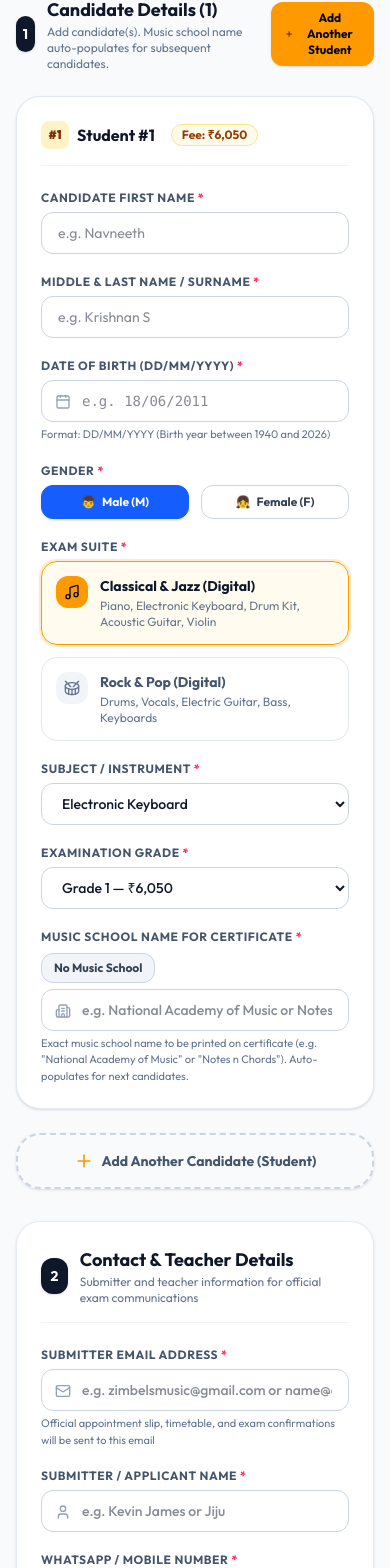
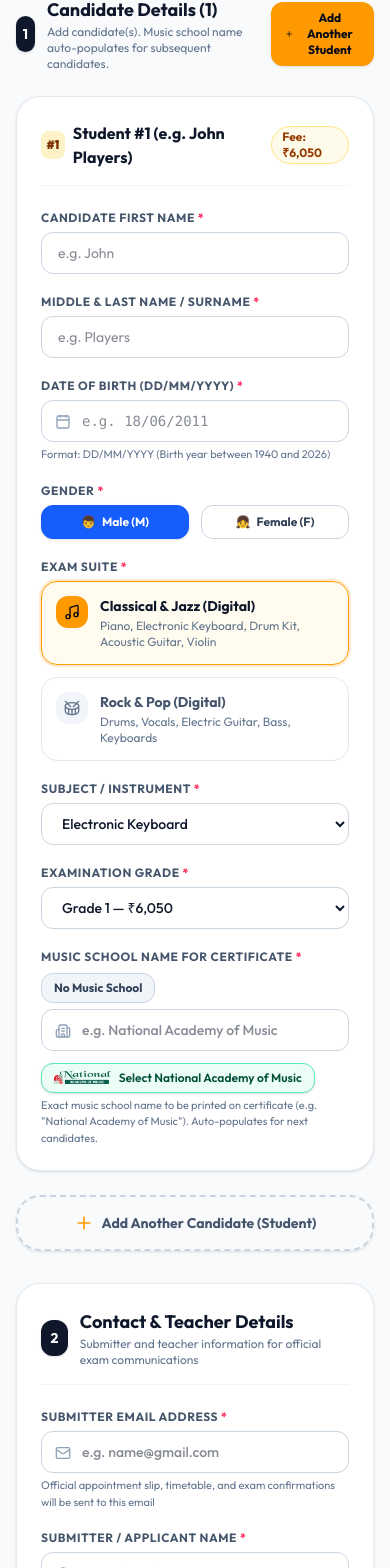
Before and after one commit to navaneethkrishnans4/sangeet-sarathi, a Next.js app: page /enroll in a window 390 px wide. Shown: the part 339-1907 px from the top of the page. Built offline with nearby package versions, Linux system fonts and the light colour scheme; a web font is replaced by a local one.

Commit message:
feat(enroll): update placeholders (John Players, National Academy of Music, name@gmail.com, John Adams) and add National Academy of Music logo

```diff
--- a/app/enroll/page.tsx
+++ b/app/enroll/page.tsx
@@ -625,7 +625,16 @@ export default function PublicEnrollPage() {
                             {c.hasNoSchool || !c.schoolName ? (
                               <span className="italic text-slate-400">None (Independent)</span>
                             ) : (
+                              <div className="flex items-center gap-2">
+                                {formattedSchool.toLowerCase().includes("national") && (
+                                  <img
+                                    src="/images/national-academy-of-music.png"
+                                    alt="National Academy of Music"
+                                    className="h-5 sm:h-6 object-contain shrink-0"
+                                  />
+                                )}
                                 <span className="font-semibold text-slate-900">{formattedSchool}</span>
+                              </div>
                             )}
                           </td>
                           <td className="py-3 px-4 text-right font-bold text-slate-900 font-mono">
@@ -974,7 +983,7 @@ export default function PublicEnrollPage() {
                           #{index + 1}
                         </span>
                         <h3 className="text-base font-bold text-slate-900">
-                          {cand.firstName ? `${cand.firstName} ${cand.lastName}` : `Student #${index + 1}`}
+                          {cand.firstName ? `${cand.firstName} ${cand.lastName}` : `Student #${index + 1} (e.g. John Players)`}
                         </h3>
                         <span className="text-xs font-bold text-amber-800 bg-amber-50 px-2.5 py-0.5 rounded-full border border-amber-200 ml-2">
                           Fee: ₹{candFee.toLocaleString("en-IN")}
@@ -1005,7 +1014,7 @@ export default function PublicEnrollPage() {
                           required
                           value={cand.firstName}
                           onChange={e => updateCandidate(index, "firstName", e.target.value)}
-                          placeholder="e.g. Navneeth"
+                          placeholder="e.g. John"
                           className="w-full px-4 py-2.5 rounded-xl border border-slate-300 focus:border-amber-500 focus:ring-2 focus:ring-amber-500/20 text-sm transition-all"
                         />
                       </div>
@@ -1020,7 +1029,7 @@ export default function PublicEnrollPage() {
                           required
                           value={cand.lastName}
                           onChange={e => updateCandidate(index, "lastName", e.target.value)}
-                          placeholder="e.g. Krishnan S"
+                          placeholder="e.g. Players"
                           className="w-full px-4 py-2.5 rounded-xl border border-slate-300 focus:border-amber-500 focus:ring-2 focus:ring-amber-500/20 text-sm transition-all"
                         />
                       </div>
@@ -1220,6 +1229,7 @@ export default function PublicEnrollPage() {
                             </button>
                           </div>
                         ) : (
+                          <div className="space-y-2">
                             <div className="relative">
                               <Building2 className="w-4 h-4 text-slate-400 absolute left-3.5 top-3.5" />
                               <input
@@ -1227,15 +1237,54 @@ export default function PublicEnrollPage() {
                                 required={!cand.hasNoSchool}
                                 value={cand.schoolName}
                                 onChange={e => updateCandidate(index, "schoolName", e.target.value)}
-                              placeholder="e.g. National Academy of Music or Notes n Chords"
+                                placeholder="e.g. National Academy of Music"
                                 className="w-full pl-10 pr-4 py-2.5 rounded-xl border border-slate-300 focus:border-amber-500 focus:ring-2 focus:ring-amber-500/20 text-sm font-medium transition-all"
                               />
+                            </div>
+
+                            {/* Logo Display for National Academy of Music */}
+                            {cand.schoolName && cand.schoolName.toLowerCase().includes("national") && (
+                              <div className="p-3 rounded-2xl bg-emerald-50/90 border border-emerald-200 flex items-center justify-between gap-3 shadow-sm animate-in fade-in">
+                                <div className="flex items-center gap-3">
+                                  <img
+                                    src="/images/national-academy-of-music.png"
+                                    alt="National Academy of Music"
+                                    className="h-8 sm:h-9 object-contain"
+                                  />
+                                  <div>
+                                    <span className="text-xs font-bold text-emerald-950 block">National Academy of Music</span>
+                                    <span className="text-[10px] text-emerald-700">Official Partner Academy</span>
+                                  </div>
+                                </div>
+                                <span className="text-[11px] font-semibold text-emerald-800 bg-emerald-100 px-2.5 py-0.5 rounded-full shrink-0">
+                                  ✓ Verified Partner
+                                </span>
+                              </div>
+                            )}
+
+                            {/* Quick Select Chip for National Academy of Music */}
+                            {!cand.schoolName && (
+                              <div className="flex items-center gap-2 pt-1">
+                                <button
+                                  type="button"
+                                  onClick={() => updateCandidate(index, "schoolName", "National Academy of Music")}
+                                  className="inline-flex items-center gap-2 text-xs font-semibold px-3 py-1.5 rounded-xl bg-emerald-50 hover:bg-emerald-100 text-emerald-900 border border-emerald-300 transition-all cursor-pointer shadow-sm"
+                                >
+                                  <img
+                                    src="/images/national-academy-of-music.png"
+                                    alt="National Academy of Music"
+                                    className="h-3.5 object-contain"
+                                  />
+                                  <span>Select National Academy of Music</span>
+                                </button>
+                              </div>
+                            )}
                           </div>
                         )}
                         <span className="text-[11px] text-slate-500 mt-1 block">
                           {cand.hasNoSchool
                             ? "Certificate will display student name only without any school or academy."
-                            : 'Exact music school name to be printed on certificate (e.g. "National Academy of Music" or "Notes n Chords"). Auto-populates for next candidates.'}
+                            : 'Exact music school name to be printed on certificate (e.g. "National Academy of Music"). Auto-populates for next candidates.'}
                         </span>
                       </div>
                     </div>
@@ -1279,7 +1328,7 @@ export default function PublicEnrollPage() {
                       required
                       value={submitterEmail}
                       onChange={e => setSubmitterEmail(e.target.value)}
-                      placeholder="e.g. zimbelsmusic@gmail.com or name@example.com"
+                      placeholder="e.g. name@gmail.com"
                       className="w-full pl-10 pr-4 py-2.5 rounded-xl border border-slate-300 focus:border-amber-500 focus:ring-2 focus:ring-amber-500/20 text-sm font-medium transition-all"
                     />
                   </div>
@@ -1301,7 +1350,7 @@ export default function PublicEnrollPage() {
                       required
                       value={submitterName}
                       onChange={e => setSubmitterName(e.target.value)}
-                      placeholder="e.g. Kevin James or Jiju"
+                      placeholder="e.g. John Adams"
                       className="w-full pl-10 pr-4 py-2.5 rounded-xl border border-slate-300 focus:border-amber-500 focus:ring-2 focus:ring-amber-500/20 text-sm font-medium transition-all"
                     />
                   </div>
@@ -1339,7 +1388,7 @@ export default function PublicEnrollPage() {
                       required
                       value={teacherName}
                       onChange={e => setTeacherName(e.target.value)}
-                      placeholder="e.g. Kevin James or Sasikumar"
+                      placeholder="e.g. John Adams"
                       className="w-full pl-10 pr-4 py-2.5 rounded-xl border border-slate-300 focus:border-amber-500 focus:ring-2 focus:ring-amber-500/20 text-sm font-medium transition-all"
                     />
                   </div>
@@ -1464,7 +1513,16 @@ export default function PublicEnrollPage() {
                                 {c.hasNoSchool || !c.schoolName ? (
                                   <span className="italic text-slate-400">Independent (No School)</span>
                                 ) : (
+                                  <div className="flex items-center gap-2">
+                                    {toSchoolTitleCase(c.schoolName).toLowerCase().includes("national") && (
+                                      <img
+                                        src="/images/national-academy-of-music.png"
+                                        alt="National Academy of Music"
+                                        className="h-4 sm:h-5 object-contain shrink-0"
+                                      />
+                                    )}
                                     <span className="font-semibold text-slate-900">{toSchoolTitleCase(c.schoolName)}</span>
+                                  </div>
                                 )}
                               </td>
                               <td className="py-2.5 px-3 text-right font-mono font-bold text-slate-900">
```
Also changed, not shown: public/images/national-academy-of-music.png (added). Lines whose indentation alone changed are shown as unchanged.
